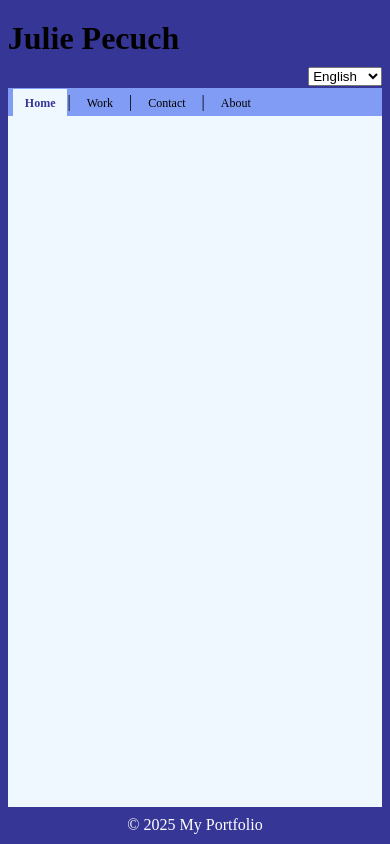
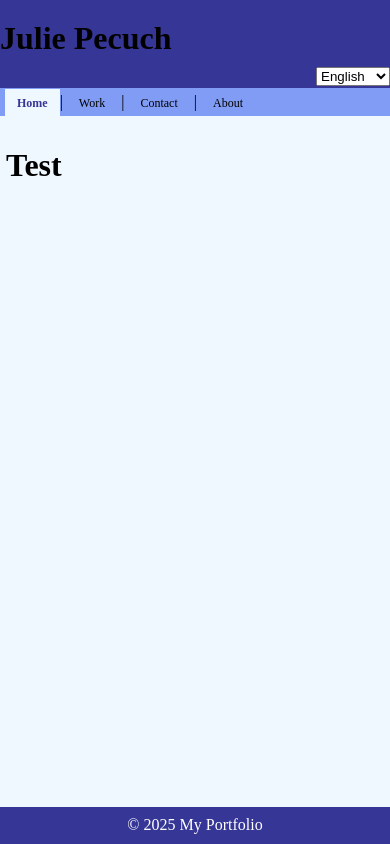
Before and after one commit to JuliePec001/julie-portfolio, a plain HTML site: page index.html in a window 390 px wide. Drawn offline with Linux system fonts and the light colour scheme.

Commit message:
[Fix] Test Changes

```diff
--- a/css/styles.css
+++ b/css/styles.css
@@ -50,6 +50,7 @@
             flex-direction: column;
             background-color: aliceblue;
             margin: 0 2vw; /* creates left/right “border” space */
+            padding: 0;
         }
 
         /* Main content should grow to take available space */
@@ -69,6 +70,12 @@
 
         main h2 a:hover {
           text-decoration: underline; /* add underline on hover */
+        }
+
+        header, footer {
+            width: 100vw;         /* full viewport width */
+            box-sizing: border-box; /* include padding in width */
+            margin: 0;             /* remove any margin */
         }
 
         /* Footer styling */
@@ -138,10 +145,17 @@
             nav a {
                 font-size: 14px;
             }
+            .container {
+                margin: 0; /* remove side margins on phones */
+            }
         }
 
         @media (max-width: 480px) {
             nav a {
                 font-size: 12px;
             }
+
+            .container {
+                margin: 0; /* remove side margins on phones */
+            }
         }
--- a/index.html
+++ b/index.html
@@ -27,6 +27,8 @@
         </nav>
         <main>
 
+            <h1>Test</h1>
+
         </main>
         <footer>
              © 2025 My Portfolio
```
